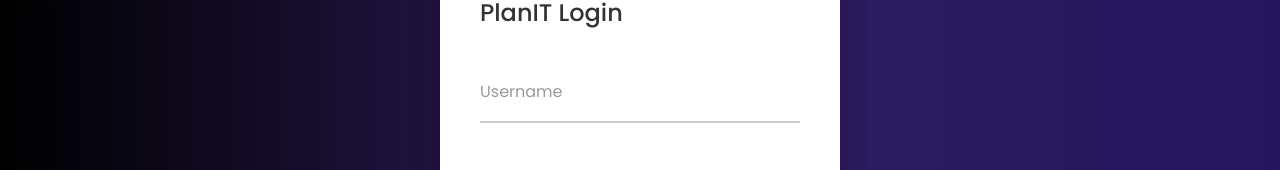
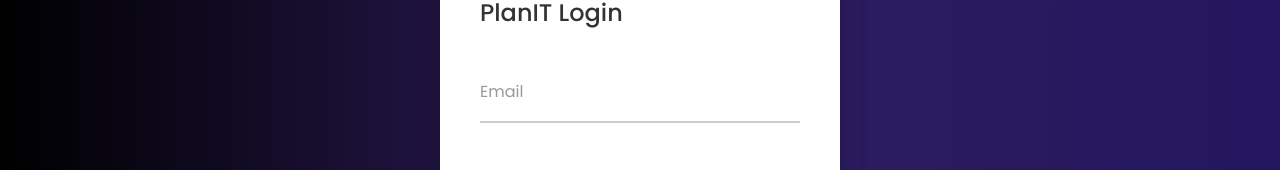
Before and after one commit to PlanIT-CS250/PlanIt2.0, a React (Vite) app in the folder client/: page / in a window 1280 px wide. Shown: the part 253-423 px from the top of the page. Built offline with nearby package versions, Linux system fonts and the light colour scheme.

Commit message:
Email login
Very small change. I made on login.jsx it reads "email" instead of "username." Also respectively changed this in the handleSubmit() function.

```diff
--- a/client/src/login.jsx
+++ b/client/src/login.jsx
@@ -6,7 +6,7 @@
 function Login()
 {
     const navigate = useNavigate();
-    const [username, setUsername] = useState('');
+    const [email, setEmail] = useState('');
     const [password, setPassword] = useState('');
     const [showPassword, setShowPassword] = useState(false);
 
@@ -15,7 +15,7 @@
         e.preventDefault();
         try
         {
-            const res = await axios.post("http://localhost:3000/users/login", { email: username, password: password });
+            const res = await axios.post("http://localhost:3000/users/login", { email: email, password: password });
 
             //If token is recieved in response, authentication was successful
             if (res.data.token) {
@@ -43,12 +43,12 @@
                 <div className="input-group">
                     <input
                         type="text"
-                        id="username"
-                        value={username}
-                        onChange={(e) => setUsername(e.target.value)}
+                        id="email"
+                        value={email}
+                        onChange={(e) => setEmail(e.target.value)}
                         required
                     />
-                    <label htmlFor="username">Username</label>
+                    <label htmlFor="email">Email</label>
                 </div>
                 <div className="input-group">
                     <input
```
Also changed, not shown: client/src/login.css (line endings or trailing spaces), 1 other file (tests, documents, lock files or other folders).
